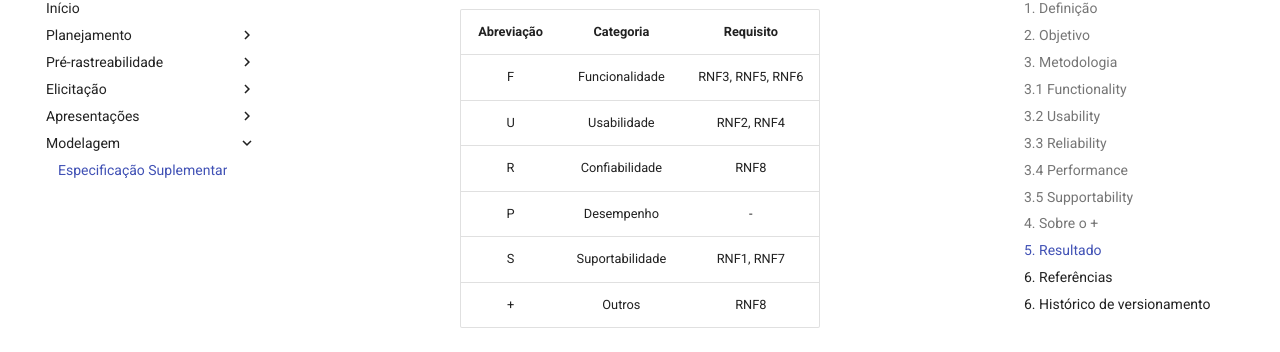
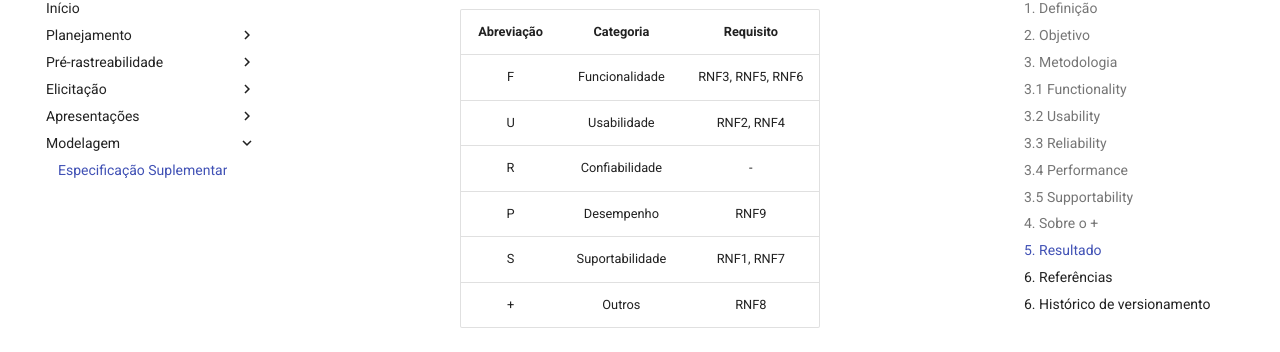
Before and after one commit to Requisitos-de-Software/2021.2-Prime-video, an MkDocs documentation site: the page built from docs/modelagem/especificacao-suplementar.md, in a window 1280 px wide and 900 px high, scrolled down 3355 px. Shown: the part 100-452 px from the top of the window. Built offline with MkDocs 1.6.1 and Material for MkDocs 9.7.7, drawn with Linux system fonts in a browser that asks for light colours; comment, search, counter and statistics services are not loaded.

Commit message:
fix: Modificando a classificação do RNF8

```diff
--- a/docs/modelagem/especificacao-suplementar.md
+++ b/docs/modelagem/especificacao-suplementar.md
@@ -154,12 +154,12 @@ Abaixo está a separação dos requisitos não-funcionais (RNF) em cada categori
     <tr>
       <td align="center">R</td>
       <td align="center">Confiabilidade</td>
-      <td align="center">RNF8</td>
+      <td align="center">-</td>
     </tr>
     <tr>
       <td align="center">P</td>
       <td align="center">Desempenho</td>
-      <td align="center">-</td>
+      <td align="center">RNF9</td>
     </tr>
     <tr>
       <td align="center">S</td>
```
